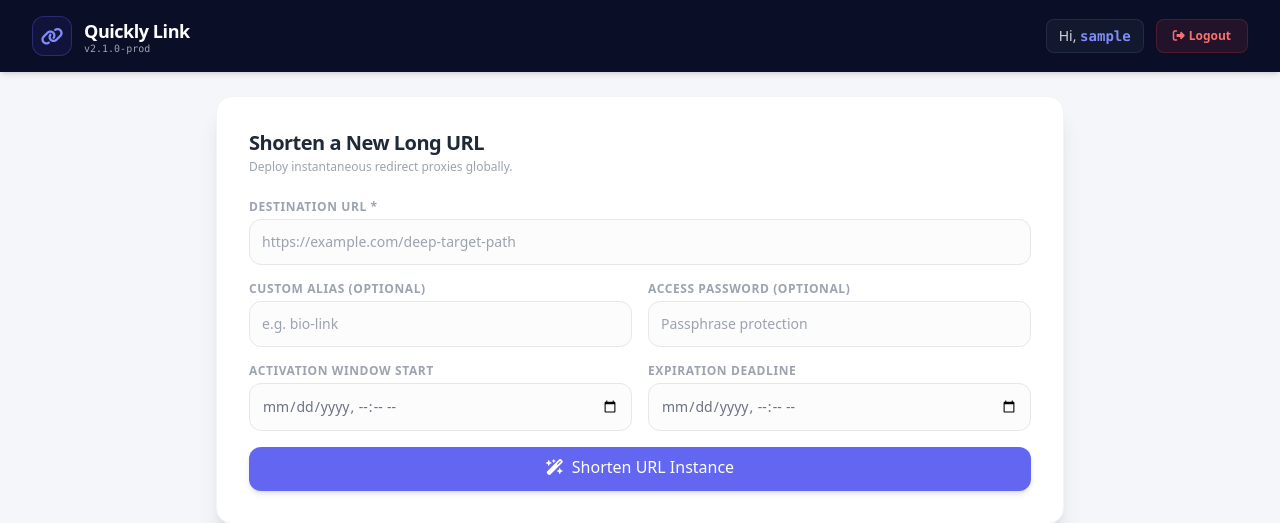
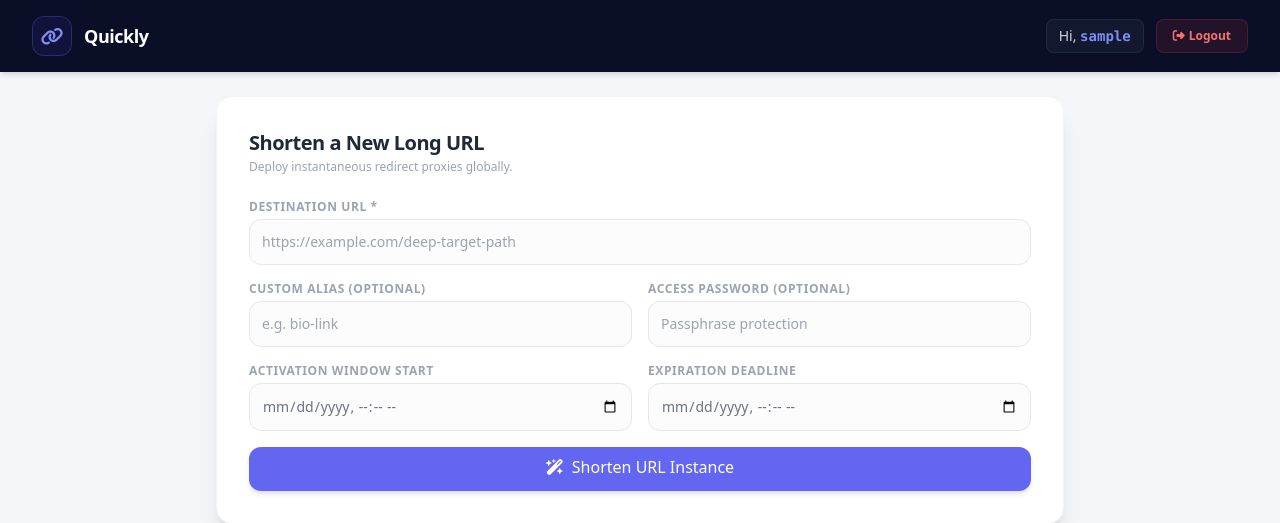
Before and after one commit to komal-gacchi/url-shortener, a Flask app: page / in a window 1280 px wide. Shown: the top 523 px of the page. Run offline with Flask 3, Linux system fonts and the light colour scheme; the visitor is signed in with stand-in values (Sample User, id 1); data that the repository does not hold is empty; some libraries are stand-ins or nearby versions.

Commit message:
Update index.html

```diff
--- a/templates/index.html
+++ b/templates/index.html
@@ -24,8 +24,7 @@
                 <i class="fa-solid fa-link"></i>
             </div>
             <div>
-                <span class="text-lg font-bold tracking-tight block">Quickly Link</span>
-                <span class="text-[10px] text-gray-400 font-mono block -mt-1">v2.1.0-prod</span>
+                <span class="text-lg font-bold tracking-tight block">Quickly</span>
             </div>
         </div>
 
```
